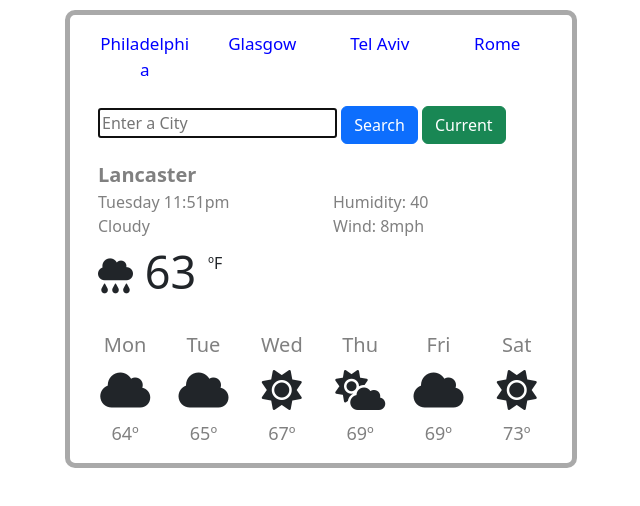
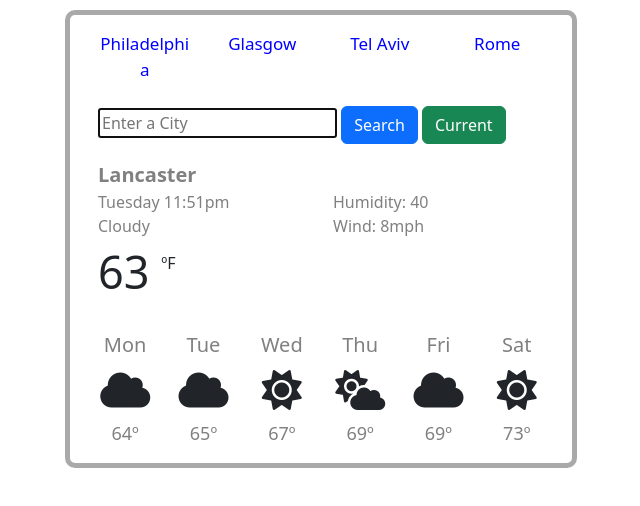
Before and after one commit to Allim22/first-weather-app, a plain HTML site: page index.html in a window 1280 px wide. Shown: the whole page, without its empty margins (319-959 px from the left). Drawn offline with nearby package versions, Linux system fonts and the light colour scheme.

Commit message:
Removed stagnant weather icon

```diff
--- a/index.html
+++ b/index.html
@@ -111,7 +111,6 @@
         </div>
 
         <div class="rain">
-         <i class="fa-solid fa-cloud-rain"></i>
           <span class="number">63</span>
           <span class="degree">ºF</span>
         </div>
```
